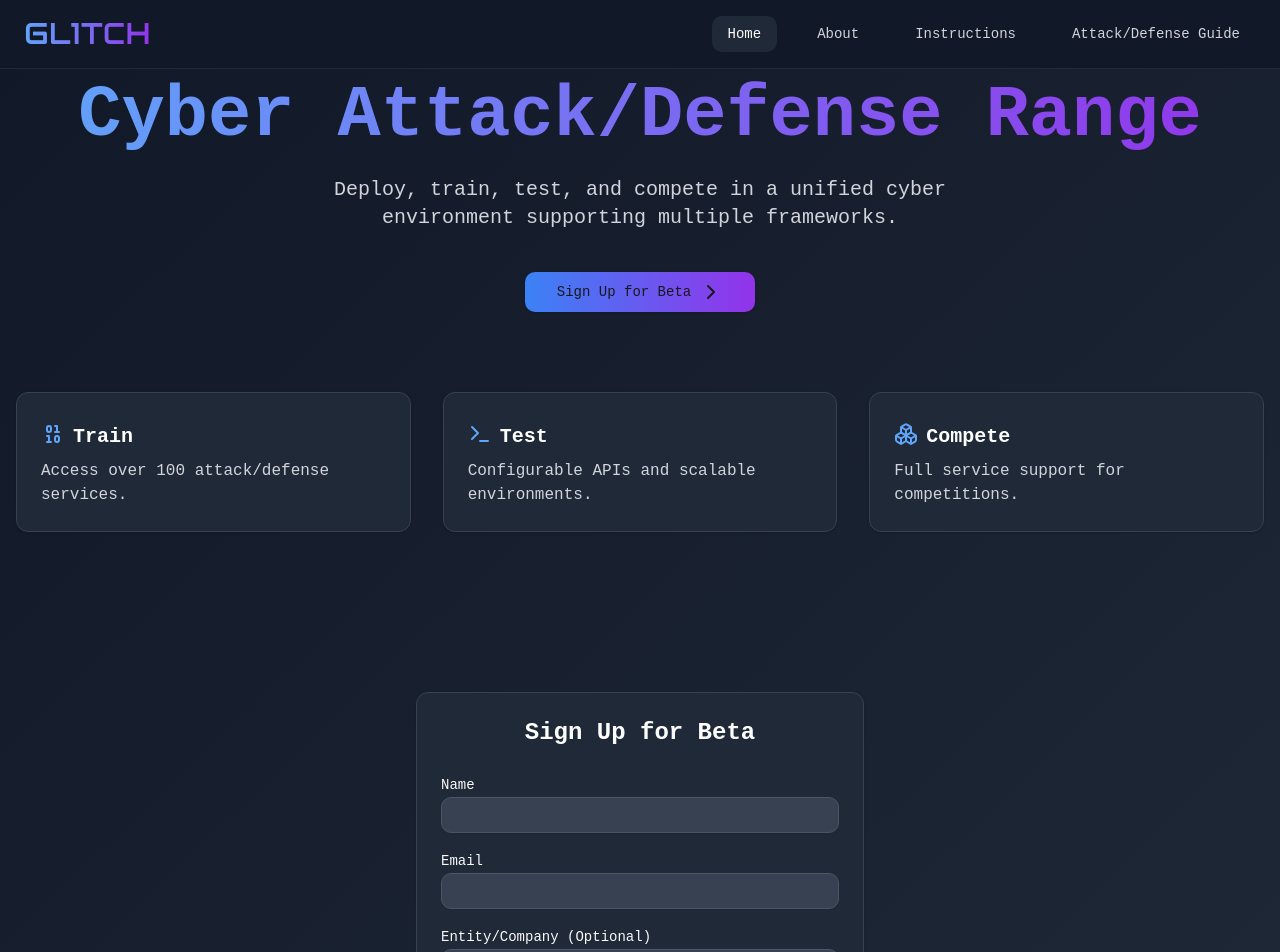
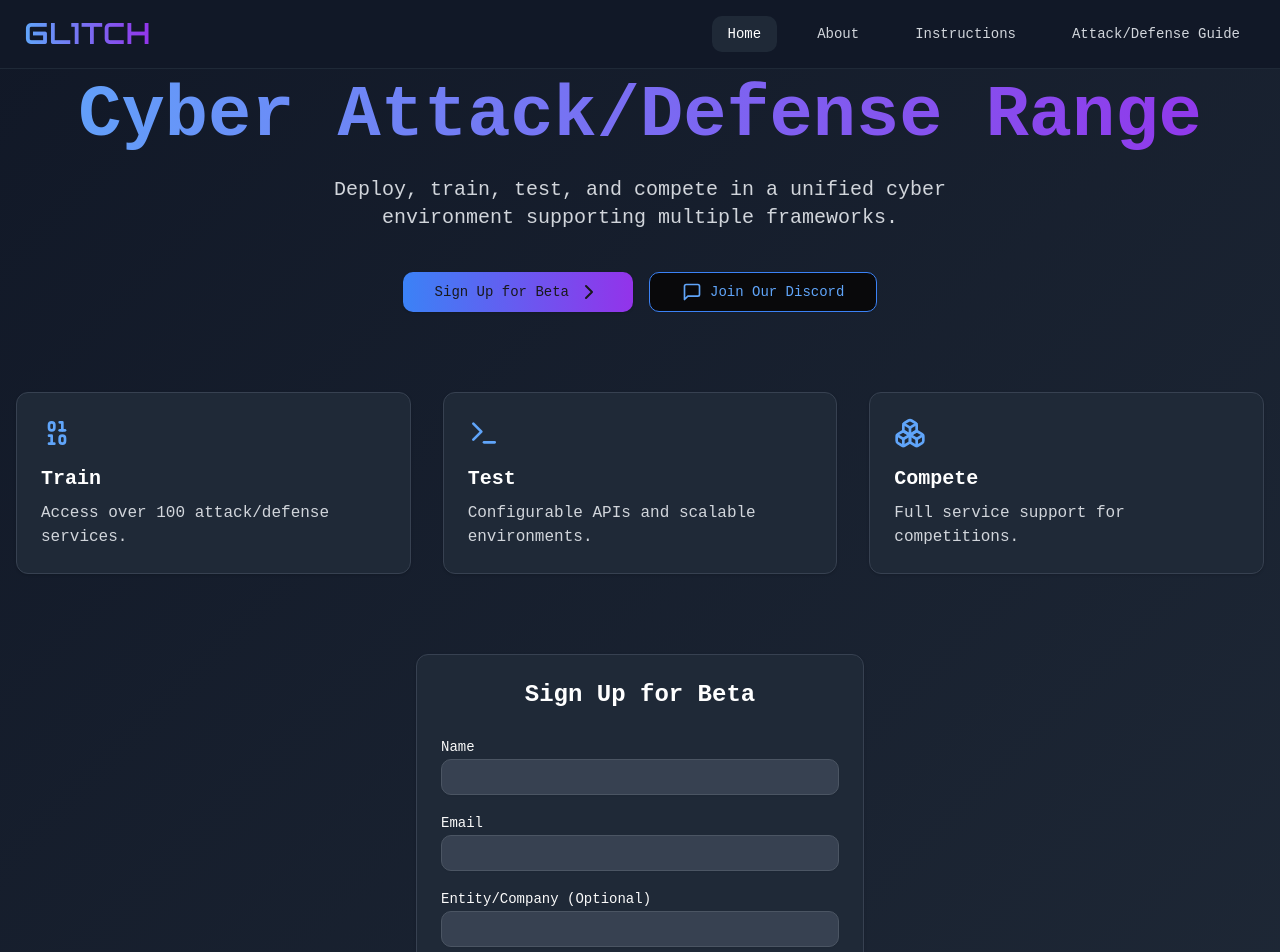
Before and after one commit to Blackslashtech/gl1tch-frontend, a Next.js app: page / in a window 1280 px wide. Shown: the top 952 px of the page. Built offline with nearby package versions, Linux system fonts and the light colour scheme.

Commit message:
refactor: Update AboutPage component with lazy loading for images

```diff
--- a/src/app/page.tsx
+++ b/src/app/page.tsx
@@ -1,8 +1,8 @@
 "use client";
 import { useState, useRef, useEffect } from "react";
 import { Button } from "@/components/ui/button";
-import { Card, CardContent, CardHeader } from "@/components/ui/card";
-import { Binary, Boxes, Terminal, ChevronRight } from "lucide-react";
+import { Card, CardContent } from "@/components/ui/card";
+import { Binary, Boxes, Terminal, ChevronRight, MessageSquare } from "lucide-react";
 import type { NextPage } from "next";
 import { motion } from "framer-motion";
 import { BackgroundBeams } from "@/components/ui/background-beams";
@@ -139,25 +139,26 @@ const Home: NextPage = () => {
         <Header />
 
         <main className="container mx-auto px-4 py-20">
+          {/* Hero Section */}
           <motion.div
             initial="hidden"
             animate="visible"
             variants={containerVariants}
-            className="text-center"
+            className="text-center mb-20"
           >
-            <motion.h2
+            <motion.h1
               className="text-5xl md:text-7xl font-bold mb-6 bg-clip-text text-transparent bg-gradient-to-r from-blue-400 to-purple-600"
               variants={itemVariants}
             >
               Cyber Attack/Defense Range
-            </motion.h2>
+            </motion.h1>
             <motion.p
               className="text-xl text-gray-300 max-w-2xl mx-auto mb-10"
               variants={itemVariants}
             >
               Deploy, train, test, and compete in a unified cyber environment supporting multiple frameworks.
             </motion.p>
-            <motion.div variants={itemVariants}>
+            <motion.div variants={itemVariants} className="flex justify-center space-x-4">
               <Button
                 size="lg"
                 className="bg-gradient-to-r from-blue-500 to-purple-600 hover:from-blue-600 hover:to-purple-700 transition-all duration-300"
@@ -168,11 +169,23 @@ const Home: NextPage = () => {
               >
                 Sign Up for Beta <ChevronRight className="ml-2" />
               </Button>
+              <Button
+                size="lg"
+                variant="outline"
+                className="border-blue-500 text-blue-400 hover:bg-blue-500 hover:text-white transition-all duration-300"
+                onClick={() => {
+                  window.open('https://discord.gg/b8ntjcXhJG', '_blank');
+                  logAnalyticsEvent('link_click', { link_type: 'discord' });
+                }}
+              >
+                <MessageSquare className="mr-2 h-5 w-5" /> Join Our Discord
+              </Button>
             </motion.div>
           </motion.div>
 
+          {/* Features Section */}
           <motion.div
-            className="grid grid-cols-1 md:grid-cols-3 gap-8 mt-20"
+            className="grid grid-cols-1 md:grid-cols-3 gap-8 mb-20"
             initial="hidden"
             animate="visible"
             variants={containerVariants}
@@ -184,32 +197,27 @@ const Home: NextPage = () => {
                 onViewportEnter={() => logAnalyticsEvent('feature_view', { feature_title: feature.title })}
               >
                 <Card className="bg-gray-800 border-gray-700 hover:border-blue-500 transition-all duration-300 h-full">
-                  <CardHeader className="flex flex-row items-center pb-2">
-                    <feature.icon className="h-6 w-6 text-blue-400 mr-2" />
-                    <h3 className="text-xl font-bold text-white">{feature.title}</h3>
-                  </CardHeader>
-                  <CardContent>
+                  <CardContent className="p-6">
+                    <feature.icon className="h-8 w-8 text-blue-400 mb-4" />
+                    <h3 className="text-xl font-bold text-white mb-2">{feature.title}</h3>
                     <p className="text-gray-300">{feature.content}</p>
                   </CardContent>
                 </Card>
               </motion.div>
             ))}
           </motion.div>
-        </main>
 
-        <section className="container mx-auto px-4 py-20" ref={formRef} id="beta-signup">
+          {/* Beta Signup Form Section */}
+          <section ref={formRef} id="beta-signup" className="max-w-md mx-auto mb-20">
             <motion.div
               initial="hidden"
               animate="visible"
               variants={containerVariants}
-            className="max-w-md mx-auto"
               onViewportEnter={() => logAnalyticsEvent('form_view')}
             >
               <Card className="bg-gray-800 border-gray-700">
-              <CardHeader>
-                <h3 className="text-2xl font-bold text-center text-white">Sign Up for Beta</h3>
-              </CardHeader>
-              <CardContent>
+                <CardContent className="p-6">
+                  <h3 className="text-2xl font-bold text-center text-white mb-6">Sign Up for Beta</h3>
                   <form onSubmit={handleSubmit} className="space-y-4">
                     <div>
                       <Label htmlFor="name">Name</Label>
@@ -263,8 +271,8 @@ const Home: NextPage = () => {
                 </CardContent>
               </Card>
             </motion.div>
-
           </section>
+        </main>
 
         <footer className="container mx-auto py-8 text-center text-gray-400">
           <p>&copy; 2024 BLACKSLASH TECHNOLOGY INC. All rights reserved.</p>
```
Lines whose indentation alone changed are shown as unchanged.
